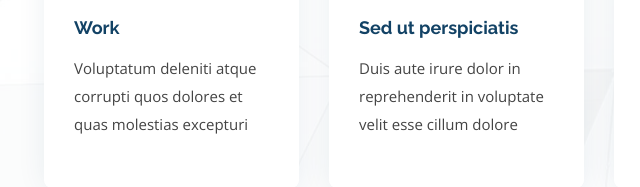
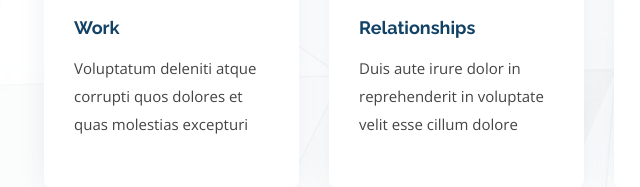
Before and after one commit to JennyNguyen756/Advice, a plain HTML site: page index.html in a window 1280 px wide. Shown: the part 551-738 px from the top of the page, 41-681 px from the left. Drawn offline with nearby package versions, Linux system fonts and the light colour scheme; animation ran at ten frames a second.

Commit message:
changed second box

```diff
--- a/index.html
+++ b/index.html
@@ -106,7 +106,7 @@
         <div class="col-md-6 col-lg-3 d-flex align-items-stretch mb-5 mb-lg-0" data-aos="zoom-in" data-aos-delay="300">
           <div class="icon-box">
             <div class="icon"><i class="ri-palette-line"></i></div>
-            <h4 class="title"><a href="">Sed ut perspiciatis</a></h4>
+            <h4 class="title"><a href="">Relationships</a></h4>
             <p class="description">Duis aute irure dolor in reprehenderit in voluptate velit esse cillum dolore</p>
           </div>
         </div>
```
